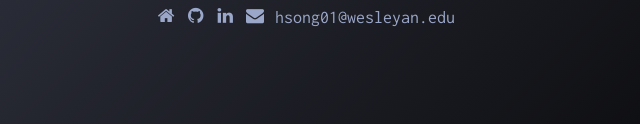
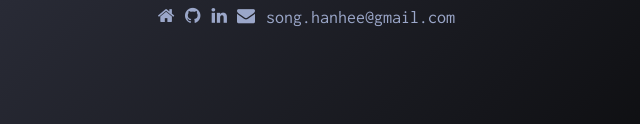
Before and after one commit to hanhee-song/DOMU-Tiles, a plain HTML site: page index.html in a window 1280 px wide. Shown: the part 716-840 px from the top of the page, 335-975 px from the left. Drawn offline with Linux system fonts and the light colour scheme.

Commit message:
updat email

```diff
--- a/index.html
+++ b/index.html
@@ -36,7 +36,7 @@
       <a href="http://hanhee-song.com" target="_blank"><i class="fa fa-home" aria-hidden="true"></i></a>
       <a href="https://hanhee-song.github.io/DOMU-Tiles/" target="_blank"><i class="fa fa-github" aria-hidden="true"></i></a>
       <a href="https://www.linkedin.com/in/hanhee-song" target="_blank"><i class="fa fa-linkedin" aria-hidden="true"></i></a>
-      <a href="mailto:hsong01@wesleyan.edu"><i class="fa fa-envelope" aria-hidden="true"></i>&nbsp;<div class="text">hsong01@wesleyan.edu</div> </a>
+      <a href="mailto:song.hanhee@gmail.com"><i class="fa fa-envelope" aria-hidden="true"></i>&nbsp;<div class="text">song.hanhee@gmail.com</div> </a>
     </div>
   </body>
 </html>
```
